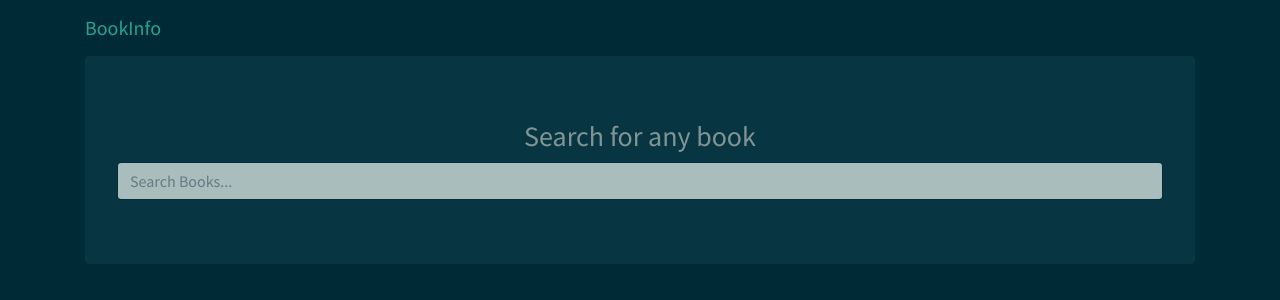
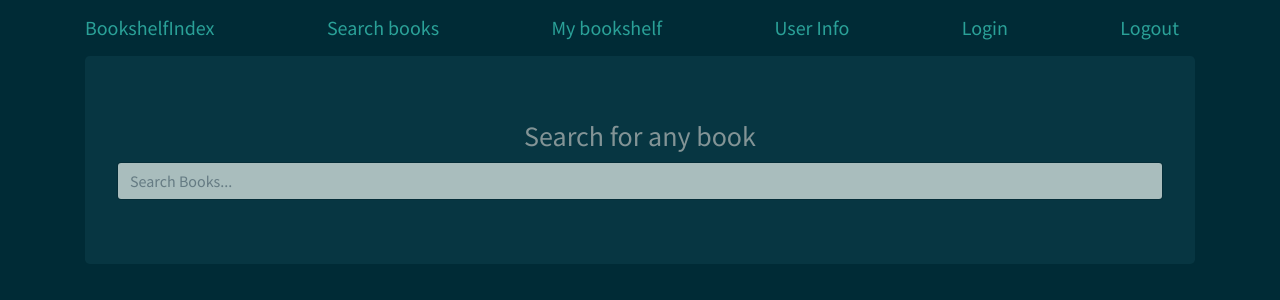
Before and after one commit to matildegarelik/bookshelf, a Flask app: page /search in a window 1280 px wide. Shown: the top 300 px of the page. Run offline with Flask 2, Linux system fonts and the light colour scheme.

```diff
--- a/main.py
+++ b/main.py
@@ -30,6 +30,18 @@ def home():
 @app.route('/search')
 def search():
     return render_template("search.html")
+
+@app.route('/book')
+def book():
+    return render_template("book.html")
+
+@app.route('/user')
+def user():
+    return render_template("user.html")
+
+@app.route('/bookshelf')
+def bookshelf():
+    return render_template("bookshelf.html")
 
 @app.route('/login', methods=['POST', 'GET'])
 def login():
--- a/static/main.js
+++ b/static/main.js
@@ -27,7 +27,7 @@ function getBooks(searchText){
                 if (book.volumeInfo.authors){
                     output+= `${book.volumeInfo.authors}`
                 }
-                output+=`</p></div></div>`;
+                output+=`</p><button onclick=bookSelected("${book.id}")>Select</button></div></div>`;
             });
             output += `</div><br><div id="btn-more" style="text-align: center;"><button class="btn btn-primary" onclick="loadMore()">Load more</button></div><br>`
             $('#books').html(output);
@@ -59,7 +59,7 @@ function loadMore(){
                 if (book.volumeInfo.authors){
                     output+= `${book.volumeInfo.authors}`
                 }
-                output+=`</p></div></div>`;
+                output+=`</p><button onclick=bookSelected("${book.id}")>Select</button></div></div>`;
             });
             $('#btn-more').remove();
             output += `</div><br><div id="btn-more" style="text-align: center;"><button class="btn btn-primary" onclick="loadMore()">Load more</button></div><br>`
@@ -72,50 +72,51 @@ function loadMore(){
 
 }
 
-/*function bookSelected(id){
-    sessionStorage.setItem("movieId", id);
-    window.location = 'movie.html';
+function bookSelected(id){
+    sessionStorage.setItem("bookId", id);
+    window.location = 'book';
     return false;
 }
 
-function getMovie(){
-    let movieId = sessionStorage.getItem('movieId');
-    axios.get('http://www.omdbapi.com/?apikey=74c31c16&i='+movieId)
+function getBook(){
+    let bookId = sessionStorage.getItem('bookId');
+    axios.get('https://www.googleapis.com/books/v1/volumes/'+bookId)
         .then((response) => {
             console.log(response);
-            let movie= response.data;
-            let output =`
-                <div class="row">
-                    <div class="col-md-4">
-                        <img src="${movie.Poster}" class="thumbnail">
-                    </div>
-                    <div class="col-md-8">
-                        <h2>${movie.Title}</h2>
-                        <ul class="list-group">
-                            <li class="list-group-item"><strong>Genre:</strong> ${movie.Genre}</li>
-                            <li class="list-group-item"><strong>Released:</strong> ${movie.Released}</li>
-                            <li class="list-group-item"><strong>Rated:</strong> ${movie.Rated}</li>
-                            <li class="list-group-item"><strong>IMDB Rating:</strong> ${movie.imdbRating}</li>
-                            <li class="list-group-item"><strong>Director:</strong> ${movie.Director}</li>
-                            <li class="list-group-item"><strong>Writer:</strong> ${movie.Writer}</li>
-                            <li class="list-group-item"><strong>Actors:</strong> ${movie.Actors}</li>
-                        </ul>
-                    </div>
-                </div>
+            let book= response.data;
+            console.log(book);
+            let output =`<div class="row"><div class="col-md-4">`;
+            if (book.volumeInfo.imageLinks){
+                output+=`<img src="${book.volumeInfo.imageLinks.thumbnail}">`;
+            }else{
+                output+=`<img src="https://www.walterbrueggemann.com/wp-content/uploads/1971/01/Book-Cover-Unavailable.png" width="256px" height="412px">`;
+            }
+            output+=`</div>
+                <div class="col-md-8">
+                    <h2>${book.volumeInfo.title}</h2>
+                    <h3>${book.volumeInfo.subtitle}</h3>
+                    <ul class="list-group">
+                        <li class="list-group-item"><strong>Authors:</strong> ${book.volumeInfo.authors}</li>
+                        <li class="list-group-item"><strong>Published date:</strong>${book.volumeInfo.publishedDate}</li>
+                        <li class="list-group-item"><strong>Publisher:</strong> ${book.volumeInfo.publisher}</li>
+                        <li class="list-group-item"><strong>Language:</strong> ${book.volumeInfo.language}</li>
+                        <li class="list-group-item"><strong>Pages (printed):</strong> ${book.volumeInfo.printedPageCount}</li>
+                    </ul>
+                </div></div>
                 <div class="row">
                     <div class="well">
-                        <h3>Plot</h3>
-                        ${movie.Plot}
+                        <h3>Description</h3>
+                        ${book.volumeInfo.description}
                         <hr>
-                        <a href="http://imdb.com/title/${movie.imdbID}" target="_blank" class="btn btn-primary">View IMDB</a>
-                        <a href="index.html" class="btn btn-default">Go Back To Search</a>
+                        <a href="https://books.google.com.ar/books/?id=${bookId}" target="_blank" class="btn btn-primary">View in Google Books</a>
+                        <a href="search" class="btn btn-default">Go Back To Search</a>
                     </div>
                 </div>
             `;
-            $('#movie').html(output);
+            $('#book').html(output);
 
         })
         .catch((err) => {
             console.log(err);
         })
-}*/
+}
--- a/templates/index.html
+++ b/templates/index.html
@@ -1,4 +1,7 @@
 {% extends "layout.html" %}
 {% block content %}
 
+<h1>Welcome to your personal bookshelf site</h1>
+<h2>Log in or sign up</h2>
+
 {% endblock %}
--- a/templates/layout.html
+++ b/templates/layout.html
@@ -9,6 +9,38 @@
     <link rel="stylesheet" href="static/style.css">
 </head>
 <body>
+    <nav class="navbar navbar-default">
+        <div class="container">
+            <div class="navbar-header">
+                <a class="navbar-brand" href="/">BookshelfIndex</a>
+            </div>
+            <div class="navbar-header">
+                <a class="navbar-brand" href="/search">Search books</a>
+            </div>
+            <div class="navbar-header">
+                <a class="navbar-brand" href="/bookshelf">My bookshelf</a>
+            </div>
+            <div class="navbar-header">
+                <a class="navbar-brand" href="/user">User Info</a>
+            </div>
+            <div class="navbar-header">
+                <a class="navbar-brand" href="/login">Login</a>
+            </div>
+            <div class="navbar-header">
+                <a class="navbar-brand" href="/logout">Logout</a>
+            </div>
+        </div>
+        <!--<div class="container">
+            <div class="navbar-header">
+                <a class="navbar-brand" href="/">BookshelfIndex</a>
+            </div>
+        </div>
+        <div class="container">
+            <div class="navbar-header">
+                <a class="navbar-brand" href="/">BookshelfIndex</a>
+            </div>
+        </div>-->
+    </nav>
     {% block content %}
     {% endblock %}
     <script src="https://code.jquery.com/jquery-3.5.1.min.js"
@@ -16,5 +48,7 @@
     crossorigin="anonymous"></script>
     <script src="https://unpkg.com/axios/dist/axios.min.js"></script>
     <script src="static/main.js"></script>
+    {% block more_script %}
+    {% endblock %}
 </body>
 </html>
--- a/templates/search.html
+++ b/templates/search.html
@@ -1,12 +1,6 @@
 {% extends "layout.html" %}
 {% block content %}
-<nav class="navbar navbar-default">
-    <div class="container">
-        <div class="navbar-header">
-            <a class="navbar-brand" href="index.html">BookInfo</a>
-        </div>
-    </div>
-</nav>
+
 <div class="container">
     <div class="jumbotron">
         <h3 class="text-center">Search for any book</h3>
--- /dev/null
+++ b/templates/user.html
@@ -0,0 +1,4 @@
+{% extends "layout.html" %}
+{% block content %}
+
+{% endblock %}
```
Also changed, not shown: templates/book.html (+11 -0 lines).
